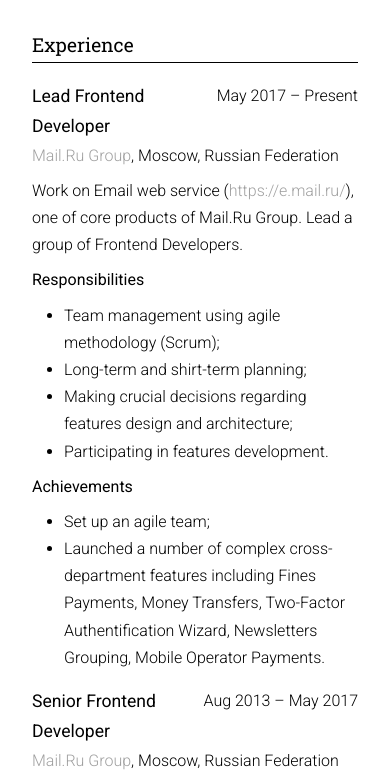
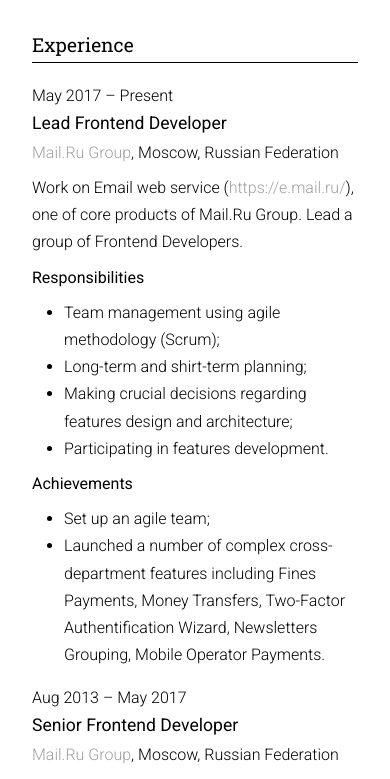
Before and after one commit to restrictedarea/avgaltsev.com, a plain HTML site: page resume/index.html in a window 390 px wide. Shown: the part 2072-2851 px from the top of the page. Drawn offline with Linux system fonts and the light colour scheme.

Commit message:
Styles update

```diff
--- a/resume/main.css
+++ b/resume/main.css
@@ -10,6 +10,8 @@
 
 	position: relative;
 	box-sizing: border-box;
+
+	font-size: 1.0em;
 }
 
 html,
@@ -228,7 +230,6 @@ body {
 	.timeline__date {
 		display: block;
 		width: auto;
-		float: right;
 	}
 
 	.timeline__description {
```
